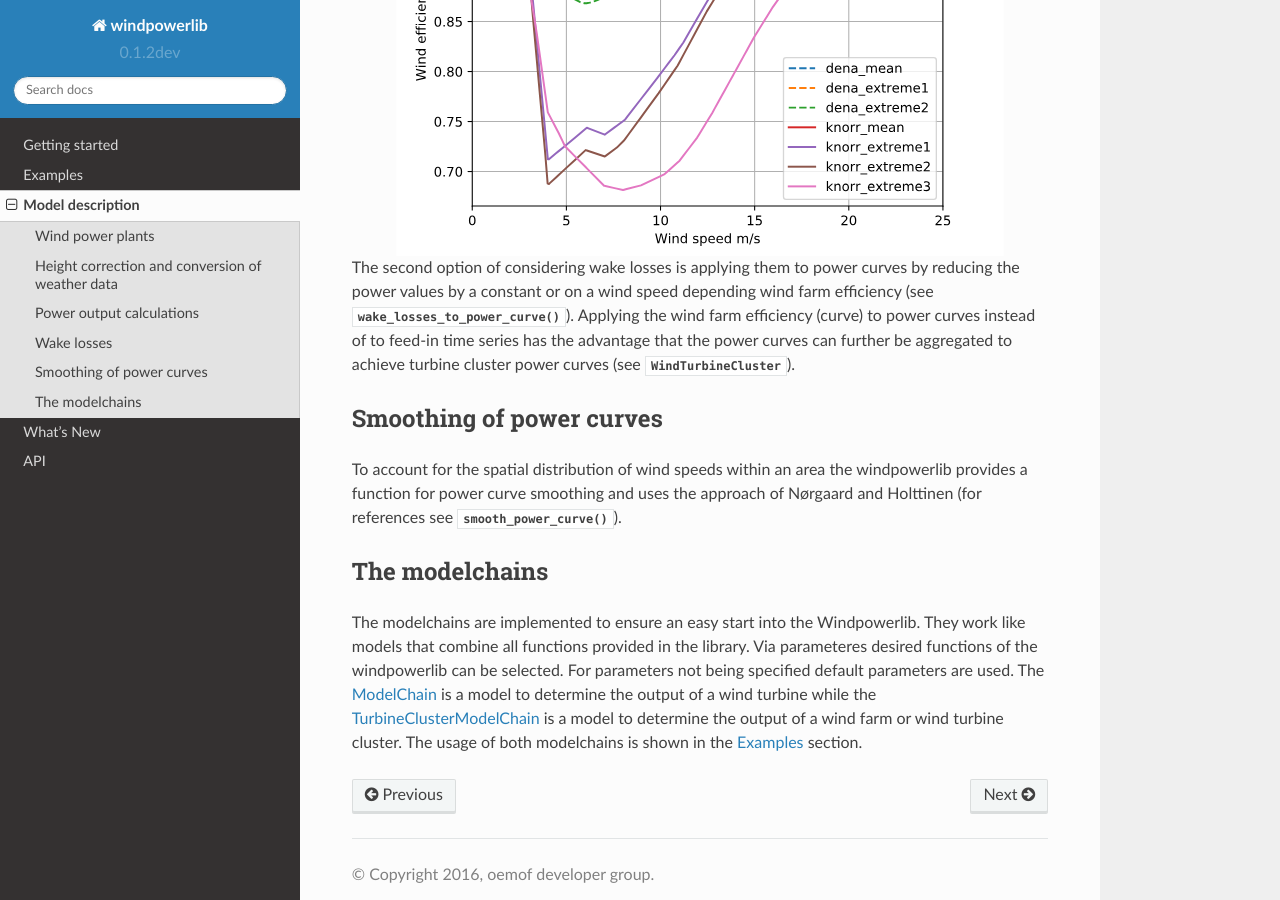
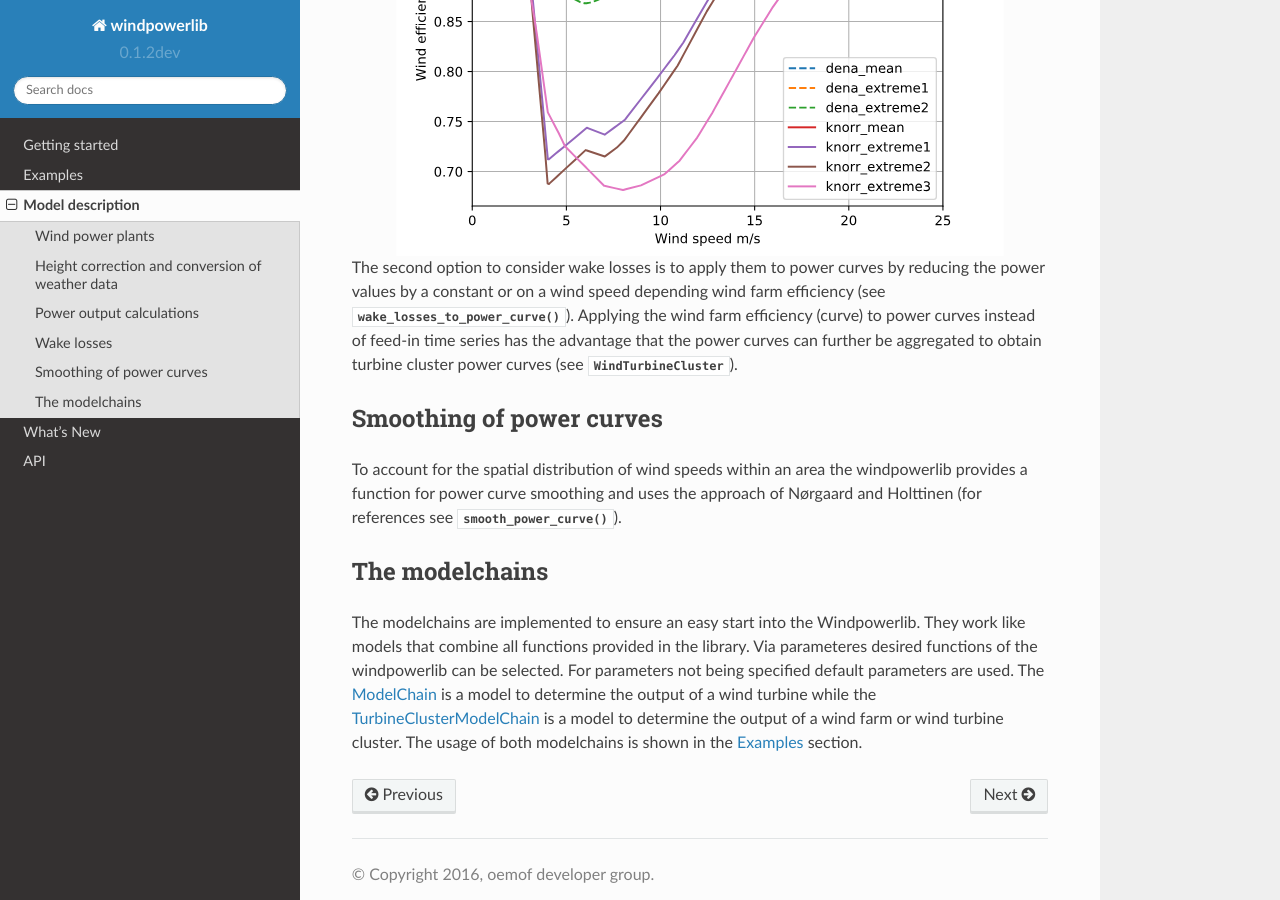
Before and after one commit to wind-python/windpowerlib, a Sphinx documentation site: the page built from doc/model_description.rst, in a window 1280 px wide and 900 px high, scrolled down 1402 px. Built offline with Sphinx 7.4.7 and the Read the Docs theme 2.0.0, drawn with Linux system fonts in a browser that asks for light colours; formulas are drawn with MathJax 3; pages that are not in the unit, such as notebooks, are missing from menus.

Commit message:
Minor grammar fixes

```diff
--- a/doc/model_description.rst
+++ b/doc/model_description.rst
@@ -54,10 +54,10 @@ mean wind efficiency curve.
    :alt: Wind efficiency curves
    :align: center
 
-The second option of considering wake losses is applying them to power curves by reducing the power values
+The second option to consider wake losses is to apply them to power curves by reducing the power values
 by a constant or on a wind speed depending wind farm efficiency (see :py:func:`~.wake_losses_to_power_curve`).
-Applying the wind farm efficiency (curve) to power curves instead of to feed-in time series has the advantage that the
-power curves can further be aggregated to achieve turbine cluster power curves (see :py:class:`~.wind_turbine_cluster.WindTurbineCluster`).
+Applying the wind farm efficiency (curve) to power curves instead of feed-in time series has the advantage that the
+power curves can further be aggregated to obtain turbine cluster power curves (see :py:class:`~.wind_turbine_cluster.WindTurbineCluster`).
 
 Smoothing of power curves
 =========================
```
